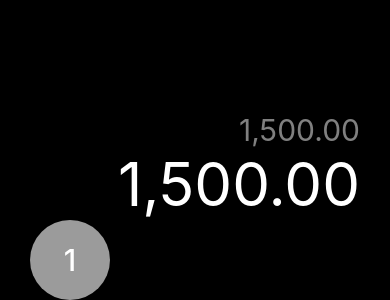
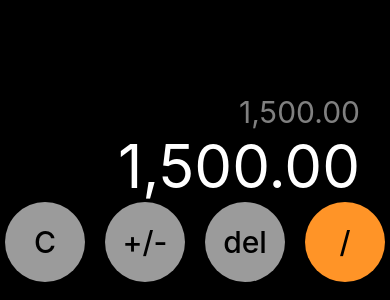
Before and after one commit to AdrianAntonGarcia/CaluladoraApp, a React Native app: screen / in a window 390 px wide. Shown: the part 544-844 px from the top of the page. Built offline with nearby package versions, Linux system fonts and the light colour scheme.

Commit message:
Componente boton

```diff
--- /dev/null
+++ b/src/components/BotonCalc.tsx
@@ -0,0 +1,39 @@
+import React from 'react';
+import {Text, View, StyleSheet} from 'react-native';
+
+interface Props {
+  texto: TextoBoton;
+  color: ColorBoton;
+}
+
+type TextoBoton = 'C' | '+/-' | 'del' | '/';
+
+//  #9B9B9B gris claro
+//  #2D2D2D gris oscuro
+//  #FF9427 naranja
+type ColorBoton = '#9B9B9B' | '#2D2D2D' | '#FF9427';
+
+export const BotonCalc = ({texto, color = '#2D2D2D'}: Props) => {
+  return (
+    <View style={{...styles.boton, backgroundColor: color}}>
+      <Text style={styles.botonTexto}>{texto}</Text>
+    </View>
+  );
+};
+
+const styles = StyleSheet.create({
+  boton: {
+    height: 80,
+    width: 80,
+    borderRadius: 100,
+    justifyContent: 'center',
+    marginHorizontal: 10,
+  },
+  botonTexto: {
+    textAlign: 'center',
+    padding: 10,
+    fontSize: 30,
+    color: 'black',
+    fontWeight: '500',
+  },
+});
--- a/src/screens/CalculadoraScreen.tsx
+++ b/src/screens/CalculadoraScreen.tsx
@@ -1,5 +1,6 @@
 import React from 'react';
 import {Text, View} from 'react-native';
+import {BotonCalc} from '../components/BotonCalc';
 import {globalStyles} from '../theme/appTheme';
 
 export const CalculadoraScreen = () => {
@@ -8,11 +9,14 @@
       <Text style={globalStyles.resultadoPequeno}>1,500.00</Text>
       <Text style={globalStyles.resultado}>1,500.00</Text>
 
-      <View>
-        {/* Botón */}
-        <View style={globalStyles.boton}>
-          <Text style={globalStyles.botonTexto}>1</Text>
-        </View>
+      <View style={globalStyles.fila}>
+        <BotonCalc texto="C" color="#9B9B9B" />
+        <BotonCalc texto="+/-" color="#9B9B9B" />
+        <BotonCalc texto="del" color="#9B9B9B" />
+        <BotonCalc texto="/" color="#FF9427" />
+        {/* #9B9B9B gris claro */}
+        {/* #2D2D2D gris oscuro */}
+        {/* #FF9427 naranja */}
       </View>
     </View>
   );
--- a/src/theme/appTheme.tsx
+++ b/src/theme/appTheme.tsx
@@ -20,18 +20,11 @@
     fontSize: 30,
     textAlign: 'right',
   },
-  boton: {
-    height: 80,
-    width: 80,
-    backgroundColor: '#9B9B9B',
-    borderRadius: 100,
+
+  fila: {
+    flexDirection: 'row',
     justifyContent: 'center',
-  },
-  botonTexto: {
-    textAlign: 'center',
-    padding: 10,
-    fontSize: 30,
-    color: 'white',
-    fontWeight: '500',
+    marginBottom: 18,
+    paddingHorizontal: 10,
   },
 });
```
